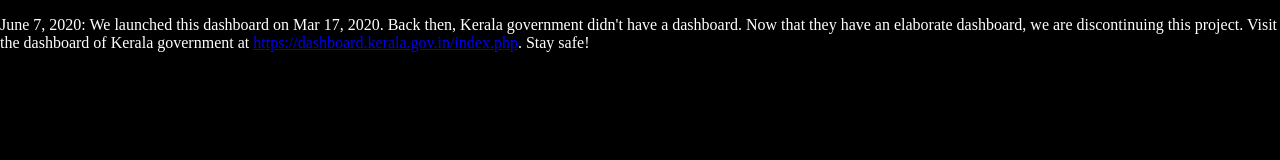
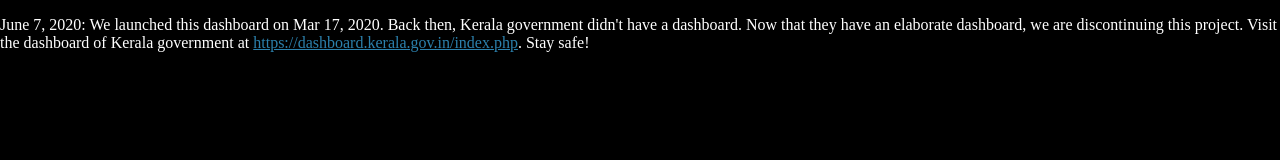
Before and after one commit to covid19kerala/covid19kerala.github.io, a plain HTML site: page test.html in a window 1280 px wide. Drawn offline with Linux system fonts and the light colour scheme.

Commit message:
Update test.html

```diff
--- a/test.html
+++ b/test.html
@@ -21,7 +21,8 @@ html,body {
 </div> -->
 	<div class='tableauPlaceholder' id='viz1584460497675' style='position: relative'>
 <p style="color:white;">
-June 7, 2020: We launched this dashboard on Mar 17, 2020. Back then, Kerala government didn't have a dashboard. Now that they have an elaborate dashboard, we are discontinuing this project. Visit the dashboard of Kerala government at <a href="http://ece.iisc.ernet.in ">https://dashboard.kerala.gov.in/index.php</a>. Stay safe!
+June 7, 2020: We launched this dashboard on Mar 17, 2020. Back then, Kerala government didn't have a dashboard. Now that they have an elaborate dashboard, we are discontinuing this project.
+	Visit the dashboard of Kerala government at <a href="http://ece.iisc.ernet.in" style="color:#2c81ad;">https://dashboard.kerala.gov.in/index.php</a>. Stay safe!
 </p>
   <noscript><a href='#'><img alt=' ' src='https:&#47;&#47;public.tableau.com&#47;static&#47;images&#47;ke&#47;kerala_covid_19&#47;Dashboard1&#47;1_rss.png' style='border: none' /></a></noscript><object class='tableauViz'  style='display:none;'>
     <param name='host_url' value='https%3A%2F%2Fpublic.tableau.com%2F' />
```
